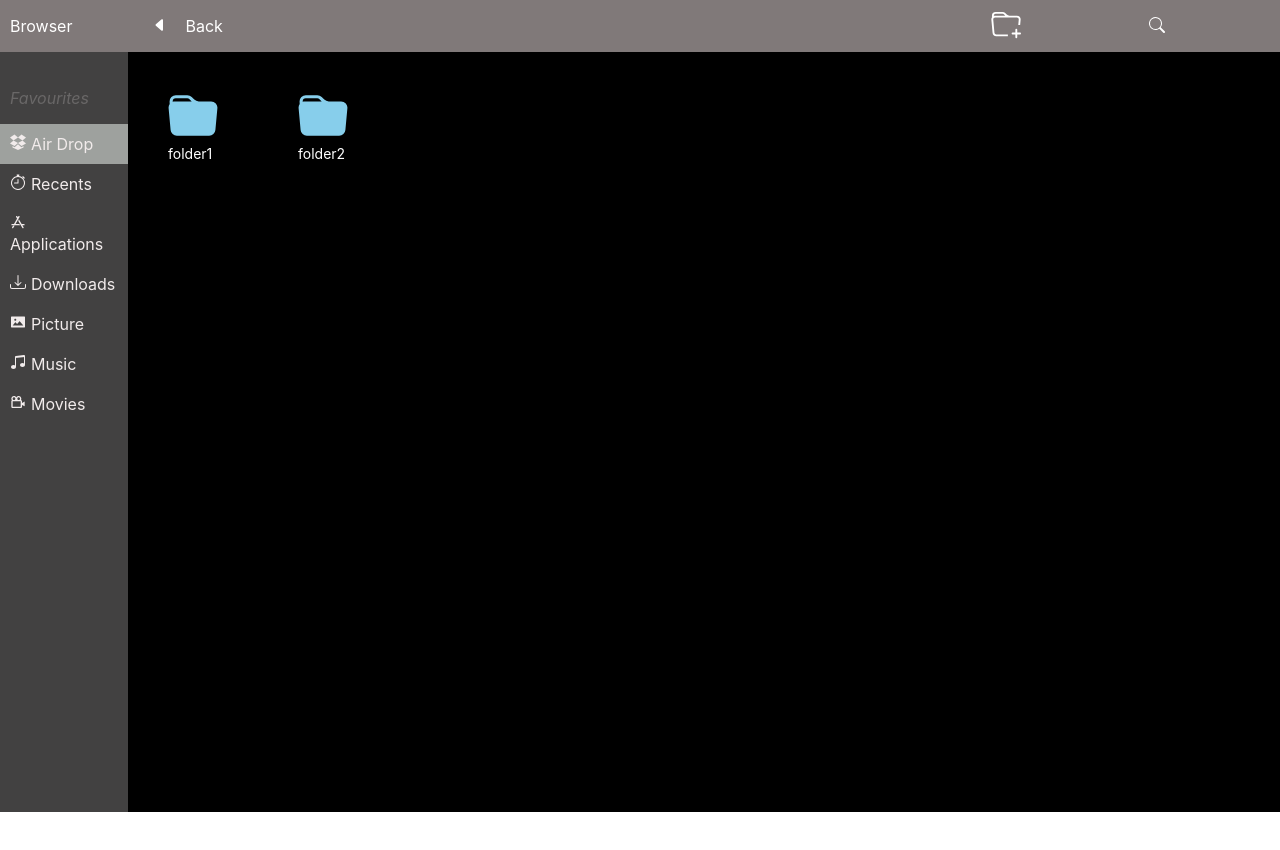
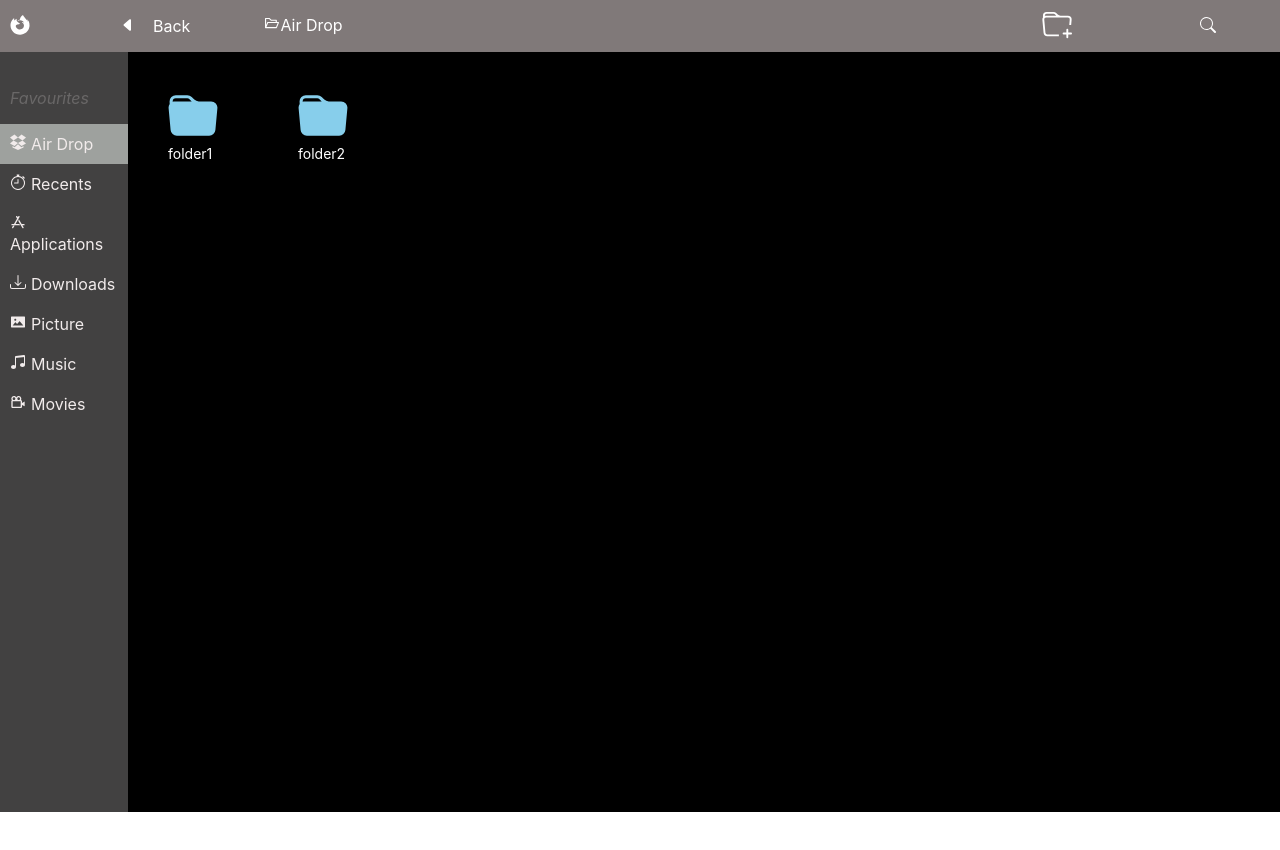
Before and after one commit to aks96/assesment, a React (Create React App) app: page / in a window 1280 px wide. Built offline with nearby package versions, Linux system fonts and the light colour scheme.

Commit message:
more styling

```diff
--- a/src/App.css
+++ b/src/App.css
@@ -83,6 +83,14 @@ body > #root > div {
   padding: 0px 0px;
 }
 
+.navbar span {
+  color: white;
+  margin-top: 5px;
+  margin-left: 5%;
+  width: 20%;
+  padding: 10px;
+}
+
 .backButton {
   color: white;
   padding: 17px;
@@ -91,7 +99,7 @@ body > #root > div {
 
 .folderIcon {
   color: white;
-  padding-left: 60%;
+  padding-left: 40%;
   height: 50px;
 }
 
@@ -100,3 +108,10 @@ body > #root > div {
   height: 50px;
   padding-left: 10%;
 }
+
+.appIcon {
+  padding: 15px 10px 10px 10px;
+  color: white;
+  width: 20px;
+  height: 20px;
+}
--- a/src/pages/navbar.js
+++ b/src/pages/navbar.js
@@ -1,13 +1,21 @@
 import { BsFillCaretLeftFill, BsFolderPlus, BsSearch } from "react-icons/bs";
+import {AiOutlineFolderOpen} from "react-icons/ai";
+import {FaFirefoxBrowser} from "react-icons/fa";
 
 const NavBar = (props) => {
     const {folderStructure,setFolderStructure,selectedLocation} = props;
     const locationArr = selectedLocation.split('$');
+    let folderPath = '';
     let updatedFolderStructure = {...folderStructure};
     let targetFolder = updatedFolderStructure;
-    locationArr.map(folderIndex => (
-        targetFolder = targetFolder.childFolders[parseInt(folderIndex)]
-    ));
+    locationArr.map(folderIndex => {
+        targetFolder = targetFolder.childFolders[parseInt(folderIndex)];
+        if(folderPath){
+            folderPath += '/';
+        }
+        folderPath += targetFolder.name;
+        return targetFolder;
+    });
 
     const goToPrevPage = () => {
         const {selectedLocation, setLocation} = props;
@@ -27,9 +35,11 @@ const NavBar = (props) => {
     return(
         <div className="navbar">
             <div className="row">
-                <p style={{color:"white", paddingLeft:"10px"}}>Browser</p>
+                <FaFirefoxBrowser className="appIcon"></FaFirefoxBrowser>
+                {/* <p className="appIcon"><FaFirefoxBrowser></FaFirefoxBrowser>Browser</p> */}
                 <BsFillCaretLeftFill className="backButton" onClick={goToPrevPage}></BsFillCaretLeftFill>
                 <p style={{color:"white"}}>Back</p>
+                <span><AiOutlineFolderOpen></AiOutlineFolderOpen>{folderPath}</span>
                 <BsFolderPlus size="30px" className="folderIcon" onClick={createNewFolder}></BsFolderPlus>
                 <BsSearch className="searchIcon"></BsSearch>
             </div>
```
